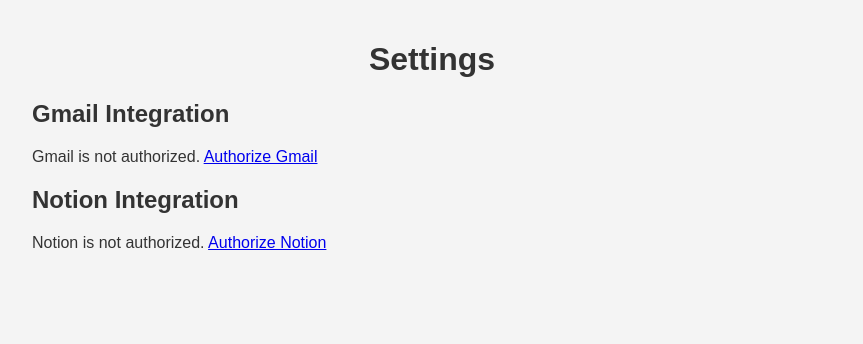
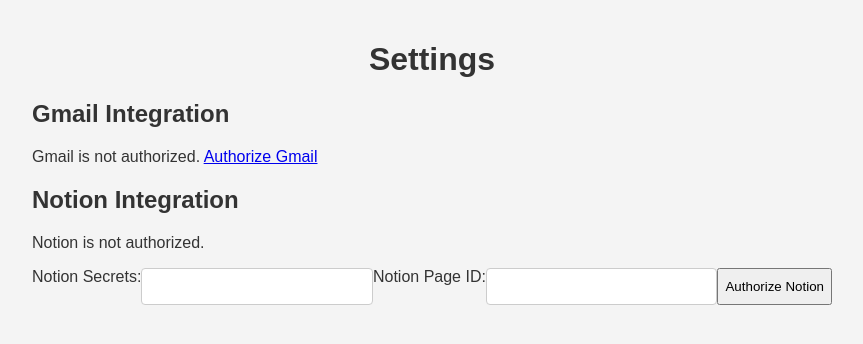
Before and after one commit to Sitanshuk/Talk2Doc, a Flask app: page /settings in a window 1280 px wide. Shown: the part 58-402 px from the top of the page, without its empty margins (208-1071 px from the left). Run offline with Flask 3, Linux system fonts and the light colour scheme.

Commit message:
Added Notion Integartion

```diff
--- a/WebApp/main.py
+++ b/WebApp/main.py
@@ -42,6 +42,7 @@ def save_credentials(credentials):
         'client_secret': credentials.client_secret,
         'scopes': credentials.scopes
     }
+    print(user_data)
 
     # Check if the collection exists, if not, create it
     users_collection = db.collection('users')
@@ -71,6 +72,14 @@ def get_credentials(user_email):
         )
         return refresh_token_if_expired(credentials)
     return None
+def get_notion_creds(user_email):
+    user_doc = db.collection('users').document(user_email).get()
+    if user_doc.exists:
+        user_data = user_doc.to_dict()
+        if user_data.get('notion_token') and user_data.get('notion_page'):
+            return True
+        else:
+            return False
 
 def refresh_token_if_expired(credentials):
     if credentials and credentials.expired and credentials.refresh_token:
@@ -133,7 +142,7 @@ def settings():
         credentials = get_credentials(user_email)
         if credentials:
             gmail_authorized = True
-    notion_authorized = session.get('notion_authorized', False)
+        notion_authorized = get_notion_creds(user_email) #Function returns status of notion authorization
     return render_template('settings.html', gmail_authorized=gmail_authorized, notion_authorized=notion_authorized)
 
 @app.route('/oauth2callback')
@@ -153,11 +162,21 @@ def oauth2callback():
         logger.error(f"Error in OAuth callback: {str(e)}")
         return "Error during authorization. Please try again.", 400
 
-@app.route('/authorize_notion')
+@app.route('/authorize_notion', methods=['GET', 'POST'])
 def authorize_notion():
-    # Implement Notion authorization here
-    session['notion_authorized'] = True
-    return redirect(url_for('settings'))
+    if request.method == 'POST':
+        notion_token = request.form.get('notion_token')
+        notion_page = request.form.get('notion_page')
+        print(notion_token, notion_page)
+        # Save to database
+        user_email = session.get('user_email')
+        print("Logged In User: ", user_email)
+        user_ref = db.collection('users').document(user_email)
+        user_ref.update({'notion_token': notion_token})
+        user_ref.update({'notion_page': notion_page})
+        session['notion_authorized'] = True
+        return redirect(url_for('settings'))
+    return render_template('settings.html')
 
 
 @app.route('/revoke_gmail')
--- a/WebApp/templates/settings.html
+++ b/WebApp/templates/settings.html
@@ -1,3 +1,4 @@
+
 {% extends "base.html" %}
 
 {% block title %}Settings{% endblock %}
@@ -15,6 +16,13 @@
 {% if notion_authorized %}
 <p>Notion is authorized. <a href="{{ url_for('revoke_notion') }}">Revoke access</a></p>
 {% else %}
-<p>Notion is not authorized. <a href="{{ url_for('authorize_notion') }}">Authorize Notion</a></p>
+<p>Notion is not authorized.</p>
+<form action="{{ url_for('authorize_notion') }}" method="post">
+    <label for="notion_token">Notion Secrets:</label>
+    <input type="text" id="notion_token" name="notion_token" required><br><br>
+    <label for="notion_page">Notion Page ID:</label>
+    <input type="text" id="notion_page" name="notion_page" required><br><br>
+    <input type="submit" value="Authorize Notion">
+</form>
 {% endif %}
 {% endblock %}
```
Also changed, not shown: 1 other file.
